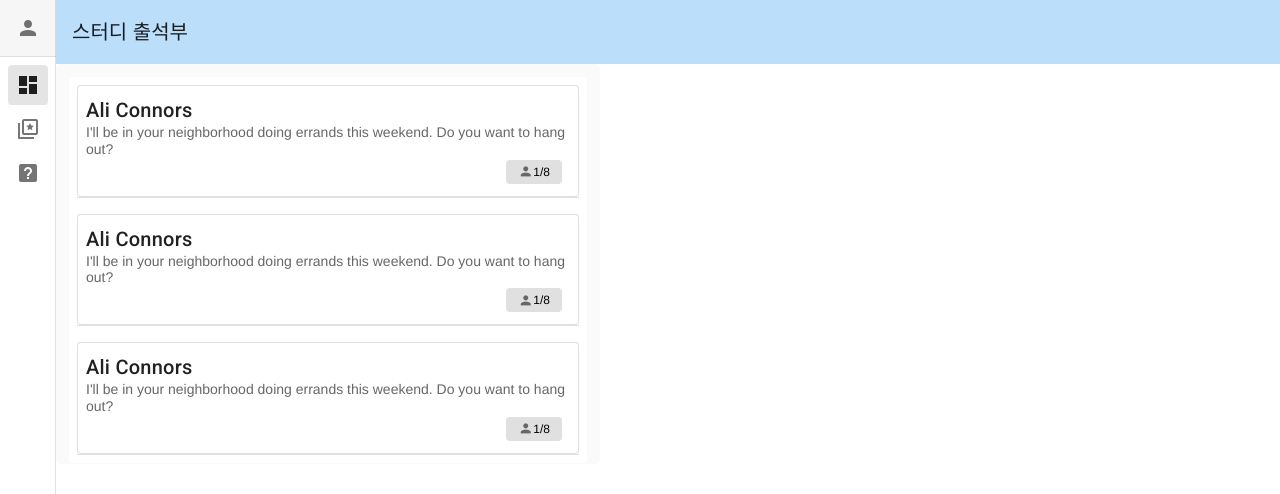
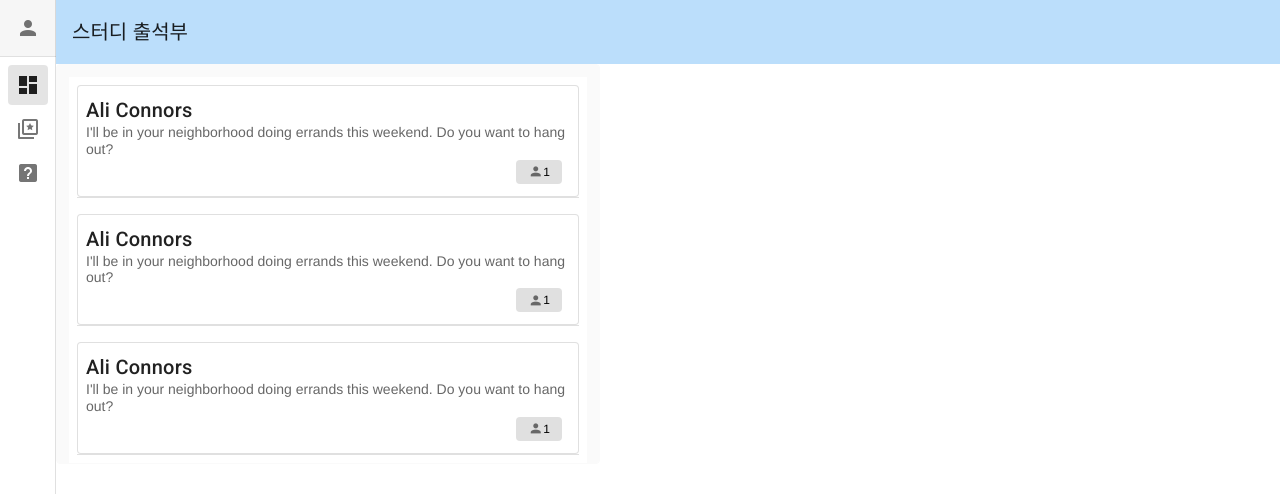
Before and after one commit to kiomnd2/stand-front, a Vue app: page /#/dashboard in a window 1280 px wide. Shown: the top 494 px of the page. Built offline with nearby package versions, Linux system fonts and the light colour scheme.

Commit message:
study dashbaord 데이터 포맷 변경

```diff
--- a/src/components/DashboardItem.vue
+++ b/src/components/DashboardItem.vue
@@ -3,11 +3,11 @@
     <v-list-item three-line>
       <v-list-item-content>
         <v-list-item-title v-text="title" class="text-h6"></v-list-item-title>
-        <v-list-item-subtitle>{{ subtitle }}</v-list-item-subtitle>
+        <v-list-item-subtitle>{{ description }}</v-list-item-subtitle>
         <v-list-item-subtitle align="right">
           <v-chip class="ml-0 mr-2 black--text" label small>
             <v-icon size="15">mdi-account</v-icon>
-            <span>{{ currentJoiner }}/{{ maxJoiner }}</span>
+            <span>{{ joiner }}</span>
           </v-chip>
         </v-list-item-subtitle>
       </v-list-item-content>
@@ -21,9 +21,8 @@ export default {
   props: {
     id: String,
     title: String,
-    subtitle: String,
-    currentJoiner: String,
-    maxJoiner: String,
+    description: String,
+    joiner: String,
   },
   data() {
     return {};
--- a/src/views/Dashboard.vue
+++ b/src/views/Dashboard.vue
@@ -5,10 +5,8 @@
         <dashboard-panel
           :id="item.id"
           :title="item.title"
-          :headline="item.headline"
-          :subtitle="item.subtitle"
-          :current-joiner="1"
-          :max-joiner="8"
+          :description="item.description"
+          :joiner="1"
         ></dashboard-panel>
         <v-divider></v-divider>
       </v-list>
@@ -27,27 +25,27 @@ export default {
       items: [
         {
           id: 1,
-          headline: 'Brunch this weekend?',
-          subtitle: `I'll be in your neighborhood doing errands this weekend. Do you want to hang out?`,
+          description: `I'll be in your neighborhood doing errands this weekend. Do you want to hang out?`,
           title: 'Ali Connors',
+          joiner: 1,
         },
         {
           id: 2,
-          headline: 'Brunch this weekend?',
-          subtitle: `I'll be in your neighborhood doing errands this weekend. Do you want to hang out?`,
+          description: `I'll be in your neighborhood doing errands this weekend. Do you want to hang out?`,
           title: 'Ali Connors',
+          joiner: 1,
         },
         {
           id: 3,
-          headline: 'Brunch this weekend?',
-          subtitle: `I'll be in your neighborhood doing errands this weekend. Do you want to hang out?`,
+          description: `I'll be in your neighborhood doing errands this weekend. Do you want to hang out?`,
           title: 'Ali Connors',
+          joiner: 1,
         },
         {
-          id: 3,
-          headline: 'Brunch this weekend?',
-          subtitle: `I'll be in your neighborhood doing errands this weekend. Do you want to hang out?`,
+          id: 4,
+          description: `I'll be in your neighborhood doing errands this weekend. Do you want to hang out?`,
           title: 'Ali Connors',
+          joiner: 1,
         },
       ],
     };
```
